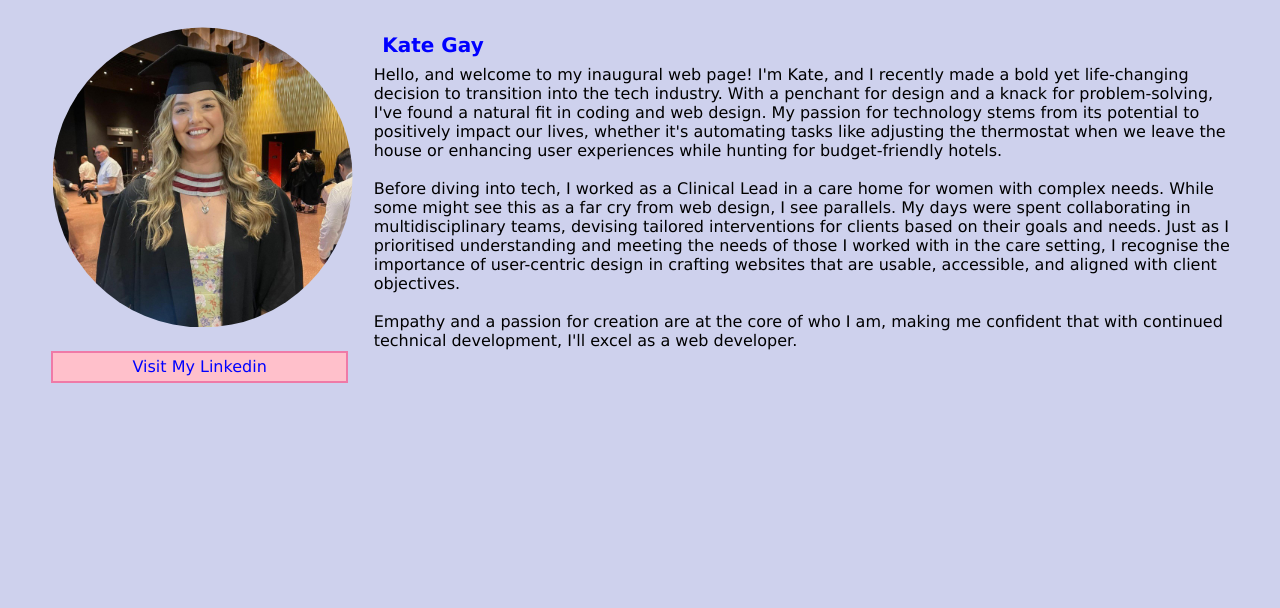
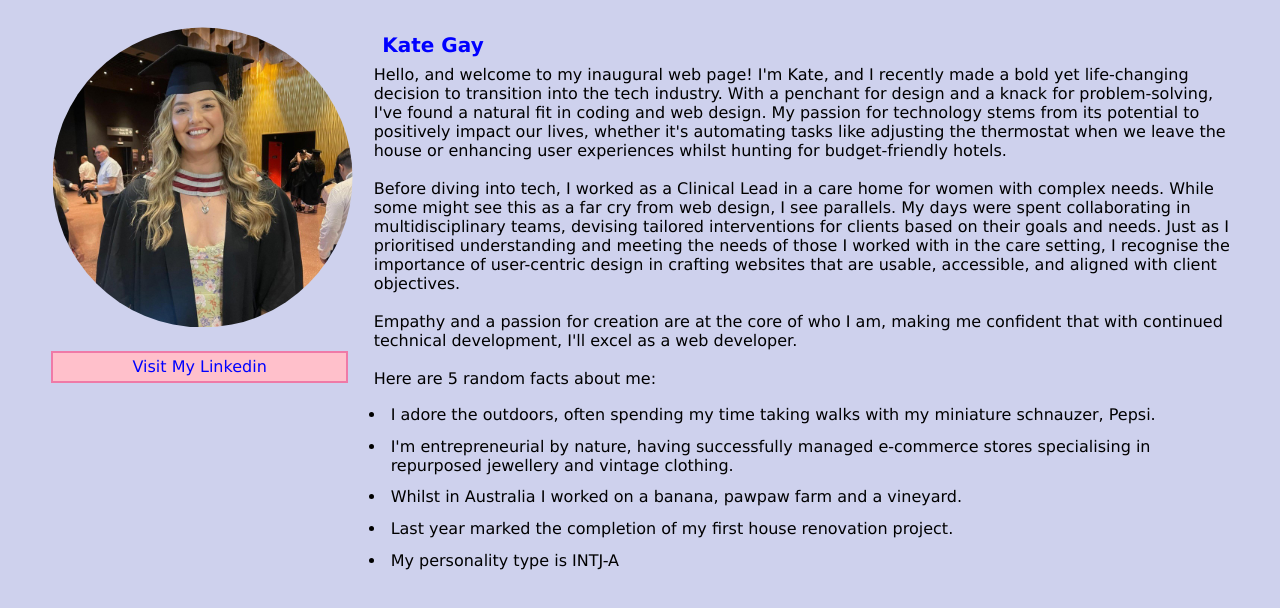
Before and after one commit to kateloux/LaunchintoTech-, a plain HTML site: page index.html in a window 1280 px wide. Shown: the part 130-738 px from the top of the page. Drawn offline with Linux system fonts and the light colour scheme.

Commit message:
update text

```diff
--- a/index.html
+++ b/index.html
@@ -20,13 +20,24 @@
 
                 <div>
                     <h2> Kate Gay </h2>
-                    Hello, and welcome to my inaugural web page! I'm Kate, and I recently made a bold yet life-changing decision to transition into the tech industry. With a penchant for design and a knack for problem-solving, I've found a natural fit in coding and web design. My passion for technology stems from its potential to positively impact our lives, whether it's automating tasks like adjusting the thermostat when we leave the house or enhancing user experiences while hunting for budget-friendly hotels.
+                    Hello, and welcome to my inaugural web page! I'm Kate, and I recently made a bold yet life-changing decision to transition into the tech industry. With a penchant for design and a knack for problem-solving, I've found a natural fit in coding and web design. My passion for technology stems from its potential to positively impact our lives, whether it's automating tasks like adjusting the thermostat when we leave the house or enhancing user experiences whilst hunting for budget-friendly hotels.
                     <BR>
                     <BR>
                     Before diving into tech, I worked as a Clinical Lead in a care home for women with complex needs. While some might see this as a far cry from web design, I see parallels. My days were spent collaborating in multidisciplinary teams, devising tailored interventions for clients based on their goals and needs. Just as I prioritised understanding and meeting the needs of those I worked with in the care setting, I recognise the importance of user-centric design in crafting websites that are usable, accessible, and aligned with client objectives.
                     <BR>
                     <BR>
                     Empathy and a passion for creation are at the core of who I am, making me confident that with continued technical development, I'll excel as a web developer.
+                    <BR>
+                    <BR>
+                    Here are 5 random facts about me:
+                    <BR>
+                    <ul>
+                    <li>I adore the outdoors, often spending my time taking walks with my miniature schnauzer, Pepsi.</li>
+                    <li>I'm entrepreneurial by nature, having successfully managed e-commerce stores specialising in repurposed jewellery and vintage clothing.</li>
+                    <li>Whilst in Australia I worked on a banana, pawpaw farm and a vineyard.</li>
+                    <li>Last year marked the completion of my first house renovation project.</li>
+                    <li>My personality type is INTJ-A</li>
+                    </ul>
                 </div>
             </div>
         </body>
```
